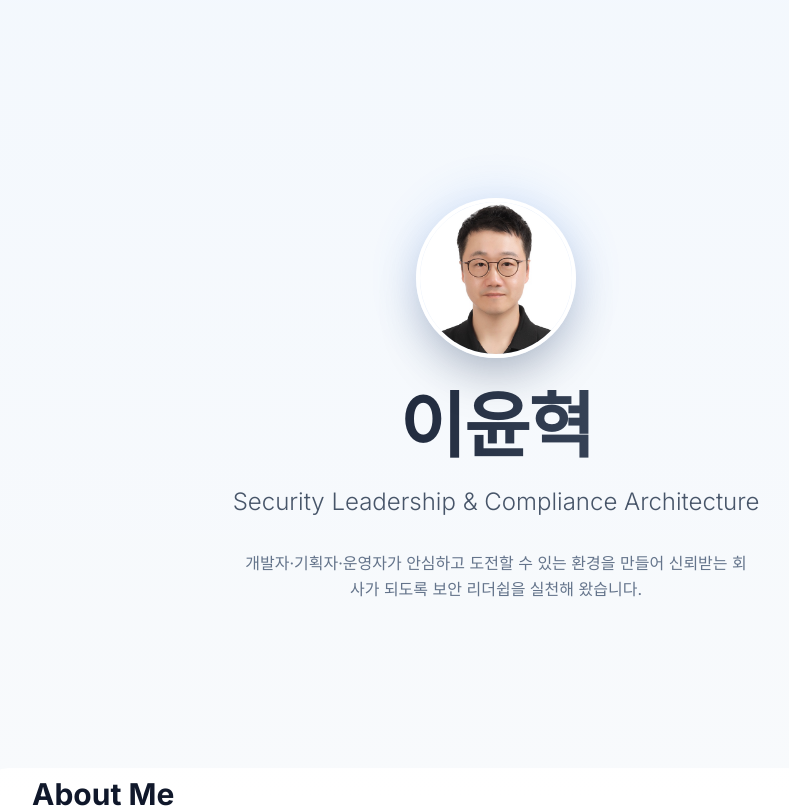
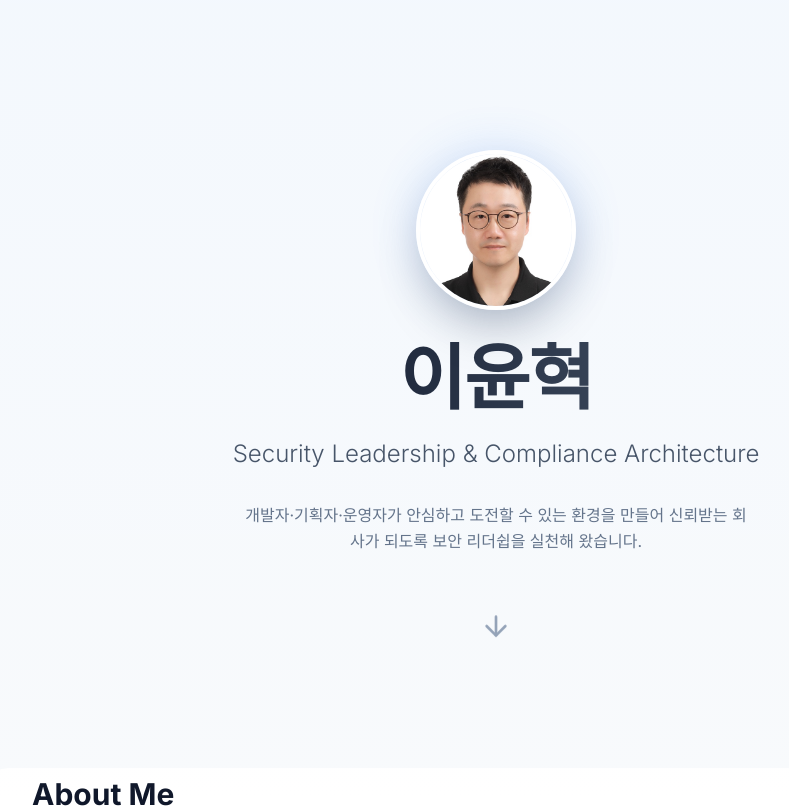
Before and after one commit to dojihyeok/portfolio, a Next.js app: page / in a window 1280 px wide. Shown: the top 808 px of the page, without its empty margins (144-933 px from the left). Built offline with nearby package versions, Linux system fonts and the light colour scheme.

Commit message:
fix: Restore ArrowDown icon and update release notes

```diff
--- a/src/app/page.tsx
+++ b/src/app/page.tsx
@@ -1,7 +1,7 @@
 "use client";
 
 import { motion } from "framer-motion";
-import { Mail, Github, Linkedin, Award, Book, Terminal, Shield, Users } from "lucide-react";
+import { Mail, Github, Linkedin, Award, Book, Terminal, Shield, Users, ArrowDown } from "lucide-react";
 import Image from "next/image";
 import Link from "next/link";
 import { Section } from "@/components/Section";
@@ -45,6 +45,9 @@ export default function Home() {
                     </p>
 
 
+                    <div className="mt-16 animate-bounce text-slate-400 flex justify-center">
+                        <ArrowDown size={32} />
+                    </div>
                 </motion.div>
             </section>
 
```
Also changed, not shown: 1 other file (tests, documents, lock files or other folders).
